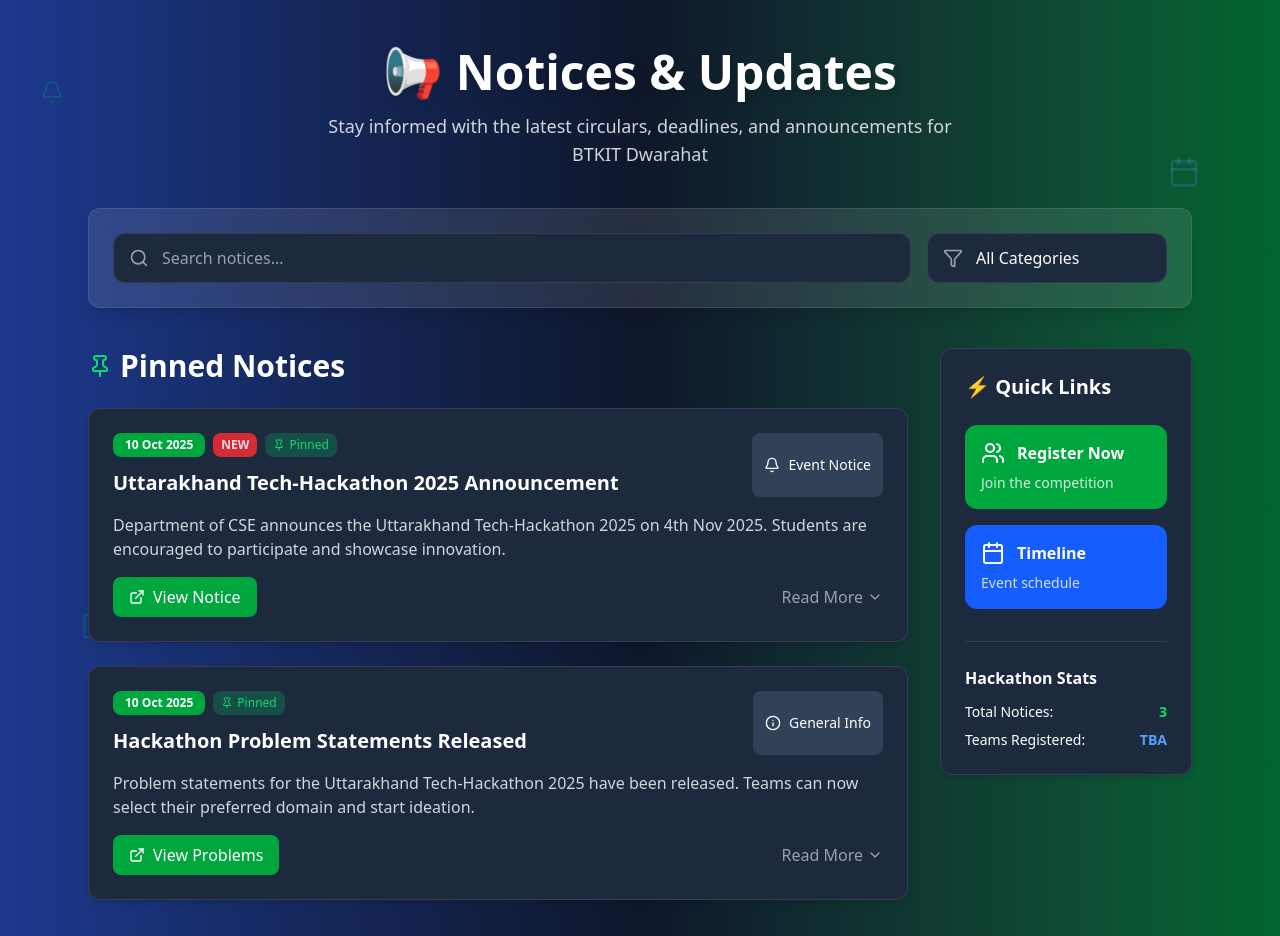
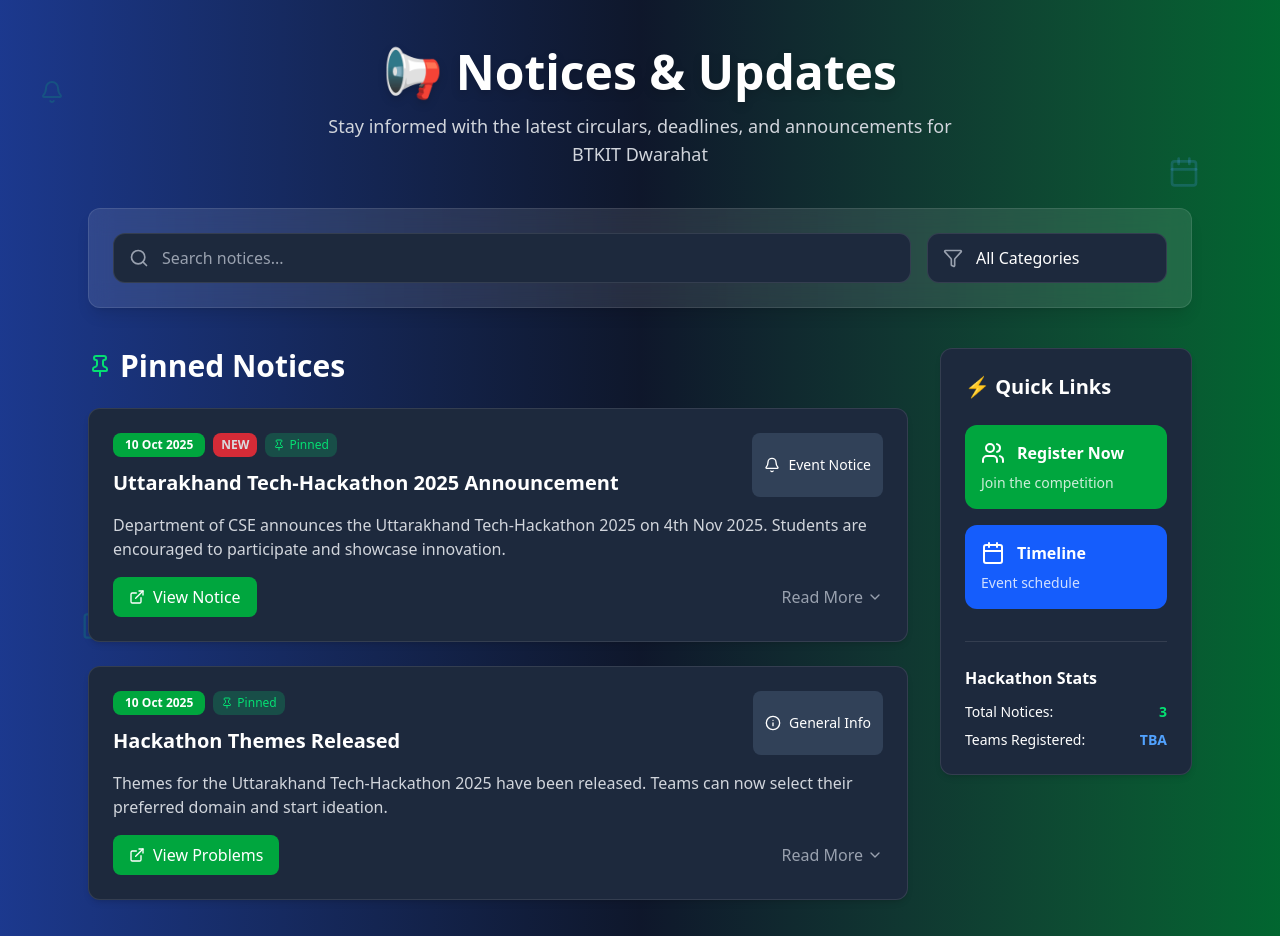
Before and after one commit to ayushsaini7717/SIHWebsite, a React (Vite) app: page /info in a window 1280 px wide. Shown: the top 936 px of the page. Built offline with nearby package versions, Linux system fonts and the light colour scheme.

Commit message:
updated the notice section

```diff
--- a/src/constant.js
+++ b/src/constant.js
@@ -15,15 +15,15 @@
   },
   {
     id: 2,
-    title: "Hackathon Problem Statements Released",
+    title: "Hackathon Themes Released",
     date: "2025-10-10",
     type: "General Info",
     isPinned: true,
     isNew: false,
     description:
-      "Problem statements for the Uttarakhand Tech-Hackathon 2025 have been released. Teams can now select their preferred domain and start ideation.",
+      "Themes for the Uttarakhand Tech-Hackathon 2025 have been released. Teams can now select their preferred domain and start ideation.",
     fullContent:
-      "The official problem statements for the Uttarakhand Tech-Hackathon 2025 are now available. The main theme is 'Vikshit Uttarakhand – Empowering through Innovation'. The domains include: (1) Smart Tourism & Eco-Conservation, (2) Sustainable Agriculture & Rural Development, (3) Disaster Management & Environmental Safety, (4) Education & Youth Empowerment, (5) Healthcare & Wellness in Hilly Areas, (6) Smart Governance & Digital Uttarakhand, (7) Renewable Energy & Green Technology, and (8) Cultural Heritage & Local Entrepreneurship. Teams are encouraged to select a problem statement that aligns with their interests and begin preparation.",
+      "The official Themes for the Uttarakhand Tech-Hackathon 2025 are now available. The main theme is 'Vikshit Uttarakhand – Empowering through Innovation'. The domains include: (1) Smart Tourism & Eco-Conservation, (2) Sustainable Agriculture & Rural Development, (3) Disaster Management & Environmental Safety, (4) Education & Youth Empowerment, (5) Healthcare & Wellness in Hilly Areas, (6) Smart Governance & Digital Uttarakhand, (7) Renewable Energy & Green Technology, and (8) Cultural Heritage & Local Entrepreneurship. Teams are encouraged to select a problem statement that aligns with their interests and begin preparation.",
     link: "/hon.pdf",
     linkText: "View Problems"
   },
```
